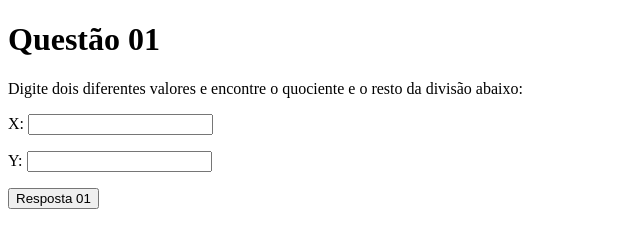
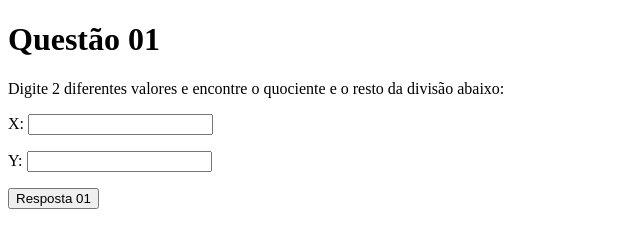
Before and after one commit to Danielufubr/Danielufubr.github.io, a plain HTML site: page respJS_001.html in a window 1280 px wide. Shown: the top 227 px of the page, 0-640 px from the left. Drawn offline with Linux system fonts and the light colour scheme; a script that the page names is missing.

Commit message:
Update respJS_001.html

```diff
--- a/respJS_001.html
+++ b/respJS_001.html
@@ -6,7 +6,7 @@
     </head>
     <body>
         <h1> Questão 01 </h1>
-        <p> Digite dois diferentes valores e encontre o quociente e o resto da divisão abaixo: </p>
+        <p> Digite 2 diferentes valores e encontre o quociente e o resto da divisão abaixo: </p>
         <p>X: <input type="text" id='x'></p>
         <p>Y: <input type="text" id='y'></p>
         <button type="button" onclick="Q1()"> Resposta 01 </button>
```
